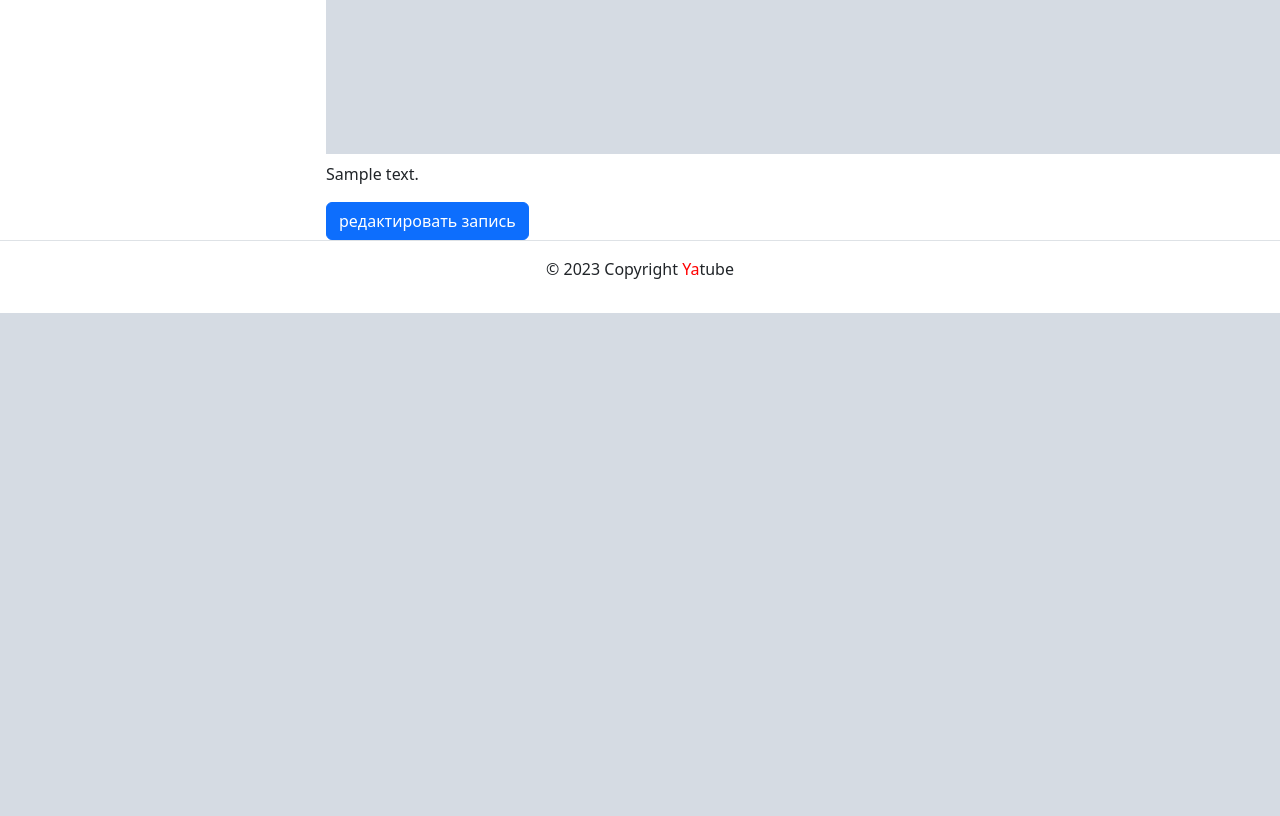
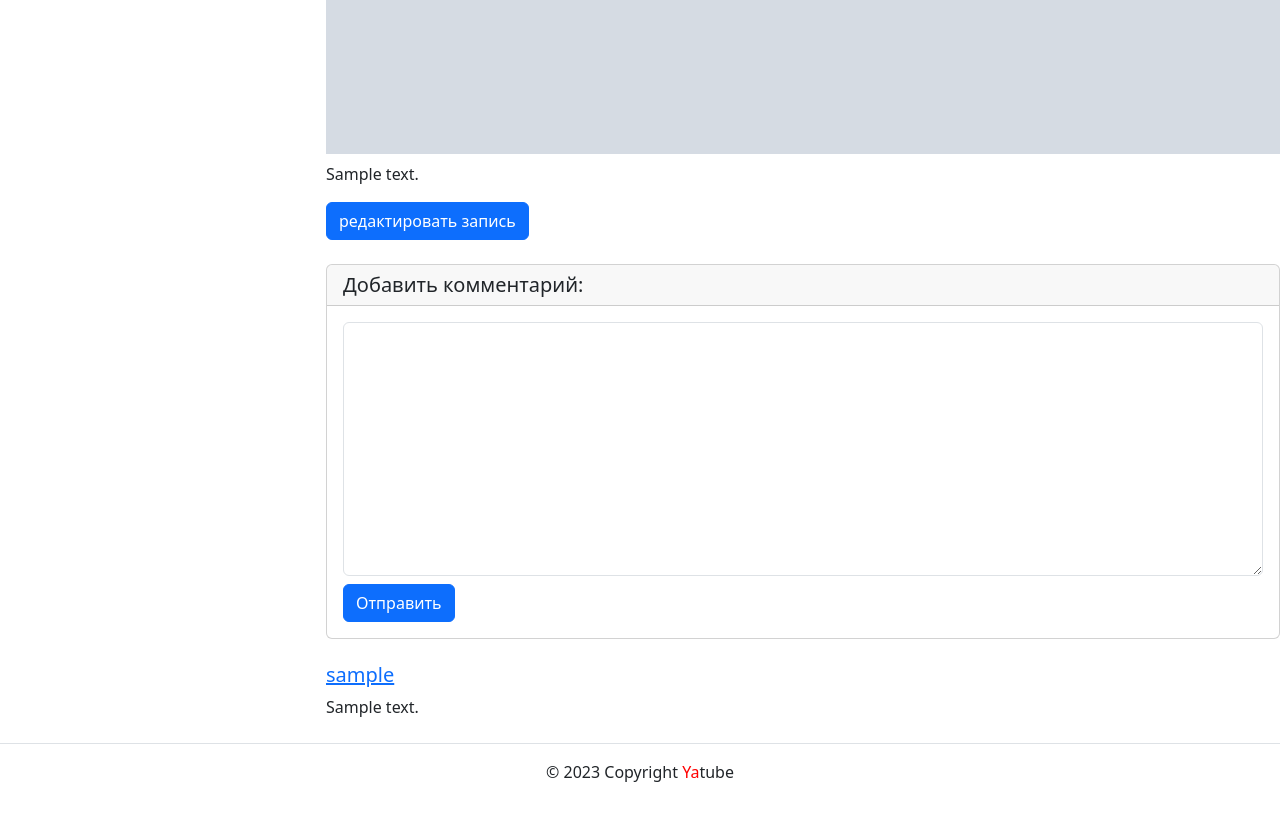
Before and after one commit to slavajet/hw04_tests, a Django app: page /posts/1/ in a window 1280 px wide. Shown: the part 626-1442 px from the top of the page. Before the commit the page ends 939 px from the top, so only its background shows below. Run offline with Django 3.2, Linux system fonts and the light colour scheme; a user stored in the database is signed in; tables that the repository leaves empty hold one stand-in row (values such as "Sample post"); grey boxes marked "Sample" are stand-in pictures; some libraries are stand-ins or nearby versions.

Commit message:
Добавил тесты комментариев

```diff
--- a/yatube/posts/forms.py
+++ b/yatube/posts/forms.py
@@ -1,6 +1,6 @@
 from django.forms import ModelForm
 
-from .models import Post
+from .models import Post, Comment
 
 
 class PostForm(ModelForm):
@@ -17,3 +17,11 @@ class PostForm(ModelForm):
             'group': 'Если нет подходящей группы, оставьте поле пустым',
             'image': 'Можете прикрепить изображение',
         }
+
+
+class CommentForm(ModelForm):
+    class Meta:
+        model = Comment
+        fields = ['text']
+    labels = {'text': ('Текст')}
+    help_texts = {'text': 'Здесь можно написать свой великолепный комментарий'}
--- a/yatube/posts/models.py
+++ b/yatube/posts/models.py
@@ -50,3 +50,29 @@ class Group(models.Model):
 
     def __str__(self):
         return self.title
+
+
+class Comment(models.Model):
+    post = models.ForeignKey(
+        Post,
+        on_delete=models.CASCADE,
+        related_name='comments'
+    )
+    author = models.ForeignKey(
+        User,
+        on_delete=models.CASCADE,
+        related_name='comments'
+    )
+    text = models.TextField(verbose_name='Напишите ваш комментарий')
+    created = models.DateTimeField(
+        'Дата публикации',
+        auto_now_add=True
+    )
+
+    class Meta:
+        ordering = ['-created']
+        verbose_name = 'Комментарий'
+        verbose_name_plural = 'Комментарии'
+
+    def __str__(self):
+        return self.text
--- a/yatube/posts/urls.py
+++ b/yatube/posts/urls.py
@@ -13,6 +13,7 @@ urlpatterns = [
     path('profile/<str:username>/', views.profile, name='profile'),
     path('posts/<int:post_id>/', views.post_detail, name='post_detail'),
     path('posts/<int:post_id>/edit/', views.post_edit, name='post_edit'),
+    path('posts/<int:post_id>/comment/', views.add_comment, name='add_comment'),
 ]
 
 if settings.DEBUG:
--- a/yatube/posts/views.py
+++ b/yatube/posts/views.py
@@ -1,7 +1,7 @@
 from django.contrib.auth.decorators import login_required
 from django.shortcuts import get_object_or_404, redirect, render
 
-from .forms import PostForm
+from .forms import PostForm, CommentForm
 from .models import Group, Post, User
 from .utils import paginate
 
@@ -40,9 +40,13 @@ def post_detail(request, post_id):
     full_post = get_object_or_404(Post, id=post_id)
     author_posts = Post.objects.filter(author=full_post.author)
     post_count = author_posts.count()
+    comments = full_post.comments.select_related('author')
+    form = CommentForm()
     context = {
         'full_post': full_post,
         'post_count': post_count,
+        'comments': comments,
+        'form': form,
     }
     return render(request, 'posts/post_detail.html', context)
 
@@ -85,3 +89,15 @@ def post_edit(request, post_id):
         'is_edit': True,
     }
     return render(request, 'posts/create_post.html', context)
+
+
+@login_required
+def add_comment(request, post_id):
+    post = Post.objects.get(id=post_id)
+    form = CommentForm(request.POST or None)
+    if form.is_valid():
+        comment = form.save(commit=False)
+        comment.author = request.user
+        comment.post = post
+        comment.save()
+    return redirect('posts:post_detail', post_id=post_id)
--- a/yatube/templates/posts/post_detail.html
+++ b/yatube/templates/posts/post_detail.html
@@ -4,6 +4,7 @@
 {% endblock %}
 {% block content %}
 {% load thumbnail %}
+{% load user_filters %}
 <div class="row">
   <aside class="col-12 col-md-3">
     <ul class="list-group list-group-flush">
@@ -43,6 +44,35 @@
         редактировать запись
       </a>
     {% endif %}
+    {% if user.is_authenticated %}
+      <div class="card my-4">
+        <h5 class="card-header">Добавить комментарий:</h5>
+        <div class="card-body">
+          <form method="post" action="{% url 'posts:add_comment' full_post.id %}">
+            {% csrf_token %}
+            <div class="form-group mb-2">
+              {{ form.text|addclass:"form-control" }}
+            </div>
+            <button type="submit" class="btn btn-primary">Отправить</button>
+          </form>
+        </div>
+      </div>
+    {% endif %}
+
+    {% for comment in comments %}
+      <div class="media mb-4">
+        <div class="media-body">
+          <h5 class="mt-0">
+            <a href="{% url 'posts:profile' comment.author.username %}">
+              {{ comment.author.username }}
+            </a>
+          </h5>
+          <p>
+            {{ comment.text }}
+          </p>
+        </div>
+      </div>
+    {% endfor %}
   </article>
 </div>
 {% endblock %}
```
Also changed, not shown: yatube/posts/tests/test_views.py (+26 -1 lines), yatube/posts/migrations/0006_comment.py (added).
